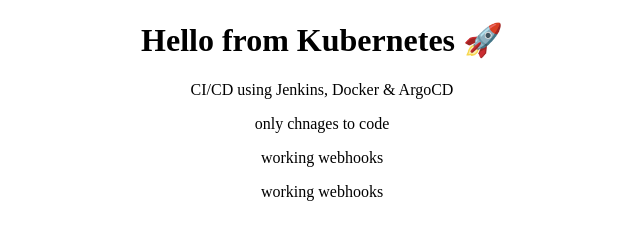
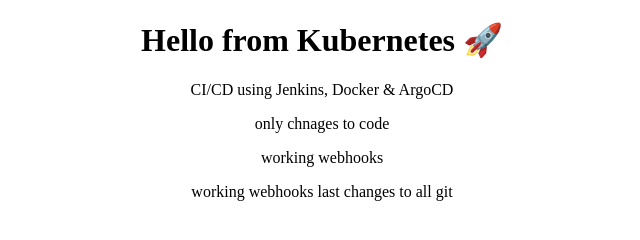
Before and after one commit to sagarpatil28dec98/demoyoutubeautomation, a website: page app/html/index.html in a window 1280 px wide. Shown: the whole page, without its empty margins (318-958 px from the left). Drawn offline with Linux system fonts and the light colour scheme.

Commit message:
"Test webhook" once again

```diff
--- a/app/html/index.html
+++ b/app/html/index.html
@@ -8,6 +8,6 @@
   <p>CI/CD using Jenkins, Docker & ArgoCD</p>
   <p>only chnages  to code</p>
   <p>working webhooks</p>
-  <p>working webhooks</p>
+  <p>working webhooks last  changes to all git </p>
 </body>
 </html>
```
